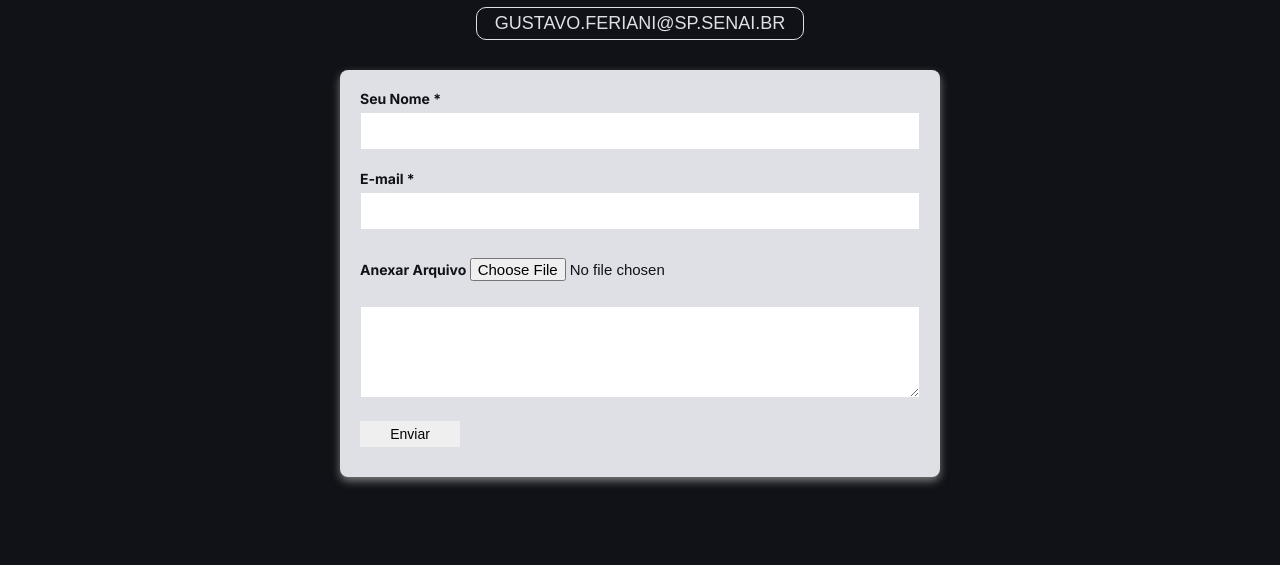
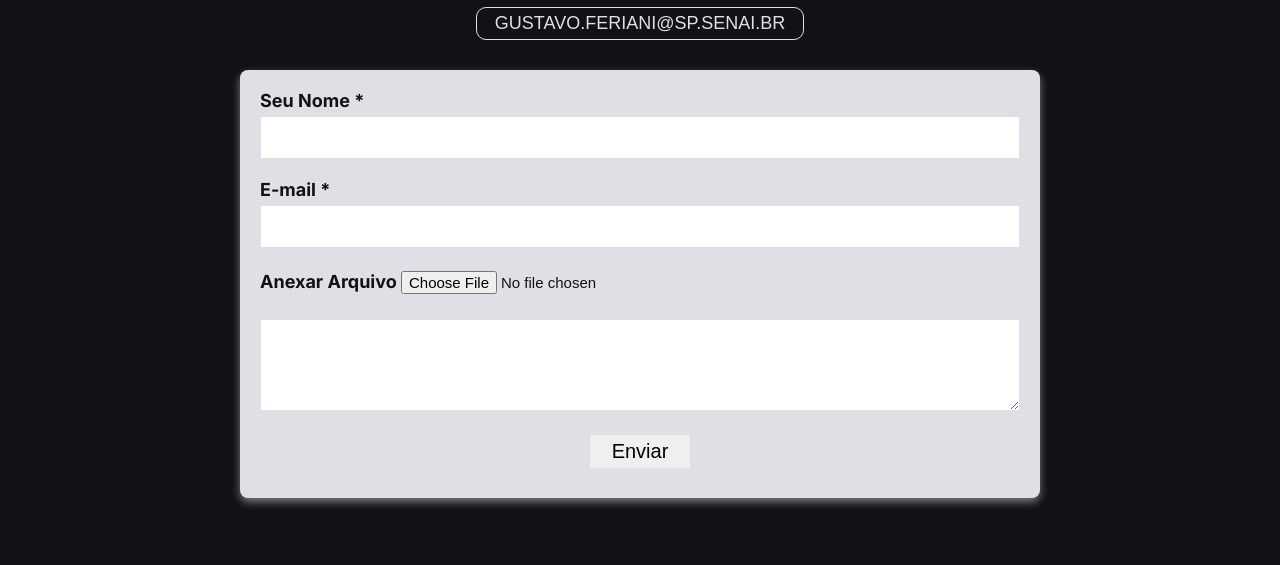
Before and after one commit to guuhferiani/diweb2405, a plain HTML site: page index.html in a window 1280 px wide. Shown: the part 4267-4832 px from the top of the page. Drawn offline with nearby package versions, Linux system fonts and the light colour scheme.

Commit message:
projeto final

```diff
--- a/css/style.css
+++ b/css/style.css
@@ -550,8 +550,10 @@ footer a {
     background: var(--fundo-reverse);
     padding: 20px;
     border-radius: 8px;
-    max-width: 600px;
+
     width: 90%;
+    max-width: 800px;
+
     box-shadow: 0 4px 8px var(--cor--menu);
     /*OPCIONAL*/
     /* border: ;  OPCIONAL*/
@@ -567,7 +569,7 @@ footer a {
     color: var(--cor-fundo);
     font-weight: bold;
     font-family: var(--texto);
-    font-size: 14px;
+    font-size: 18px;
     margin-bottom: 5px;
 }
 
@@ -581,7 +583,7 @@ footer a {
     width: 100%;
     padding: 10px;
     border: 1px solid var(--cor-hover);
-    font-size: 14px;
+    font-size: 18px;
     margin-top: 5px;
 }
 
@@ -603,23 +605,20 @@ footer a {
     font-size: 14px;
 }
 
+.btn-form {
+    display: flex;
+    justify-content: center;
+}
 
 
 .form-button {
-
-     display: block;
     width: 100px;
     padding: 5px;
     cursor: pointer;
-    font-size: 14px;
+    font-size: 20px;
     border: none;
     /*     color: ;
     background: ; */
-}
-
-.form-button  {
-    text-align: center;
-    justify-content: center;
 }
 
 .form-button:hover {
--- a/index.html
+++ b/index.html
@@ -555,7 +555,7 @@
 
                 </div>
 
-                <div class="form-group">
+                <div class="form-email">
 
                     <label for="email" class="form-label">
 
@@ -582,17 +582,20 @@
 
                     <label for="message" class="form-label">
 
-                        <textarea name="message" id="message" rows="5" class="form-textarea" placeholder="Digite sua mensagem aqui..."> </textarea>
+                        <textarea name="message" id="message" rows="5" class="form-textarea"
+                            placeholder="Digite sua mensagem aqui..."> </textarea>
 
                     </label>
 
                 </div>
 
+                <div class="btn-form">
 
-                <button type="submit" class="form-button">
-                    Enviar
-                </button>
+                    <button type="submit" class="form-button">
+                        Enviar
+                    </button>
 
+                </div>
 
 
             </form>
```
